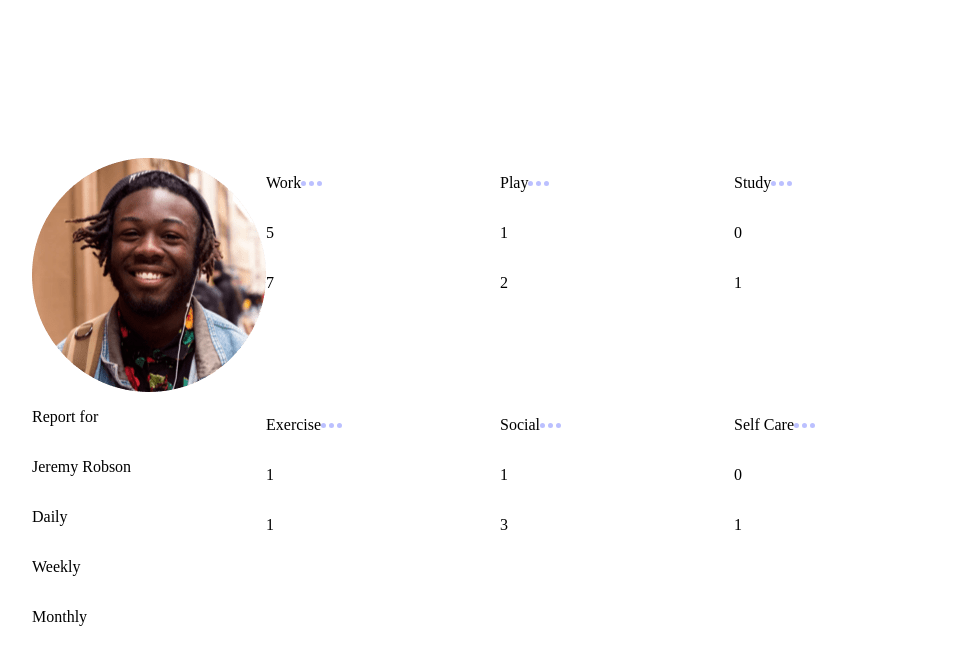
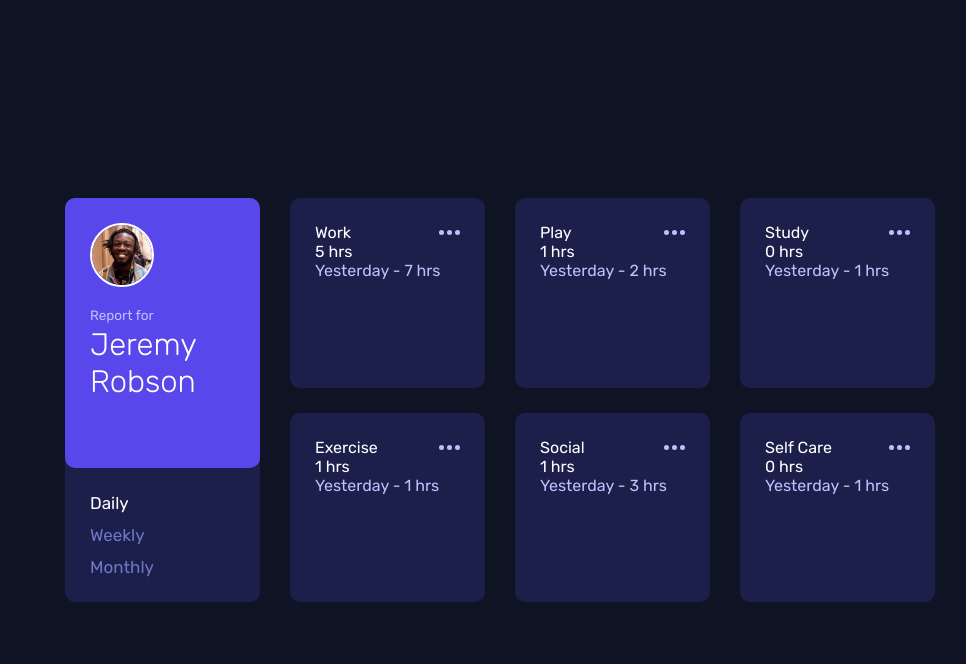
Before and after one commit to VasuBeachoo/time-tracking-dashboard, a React (Create React App) app: page / in a window 1280 px wide. Shown: the top 664 px of the page, without its empty margins (140-1106 px from the left). Built offline with nearby package versions, Linux system fonts and the light colour scheme.

Commit message:
Style ProfileBlock component

```diff
--- a/src/App.js
+++ b/src/App.js
@@ -16,6 +16,7 @@ const App = () => {
     <div className="dashboard-container">
       <div className="dashboard">
         <ProfileBlock
+          timeMode={timeMode}
           imgSrc={imgJeremy}
           imgAlt="Jeremy"
           name="Jeremy Robson"
--- a/src/components/ActivityBlock.jsx
+++ b/src/components/ActivityBlock.jsx
@@ -19,6 +19,12 @@ const ActivityBlock = ({ timeMode, data, iconSrc, iconAlt }) => {
     }
   }
 
+  function getPrevPeriodDisplay(timeMode) {
+    if (timeMode === "Daily") return "Yesterday - ";
+    else if (timeMode === "Weekly") return "Last Week - ";
+    else if (timeMode === "Monthly") return "Last Month - ";
+  }
+
   return (
     <div className="activity">
       <div className="activity__info">
@@ -27,8 +33,12 @@ const ActivityBlock = ({ timeMode, data, iconSrc, iconAlt }) => {
           <img src={iconSrc} alt={iconAlt} className="activity__ellipsis" />
         </div>
         <div className="activity__time-container">
-          <p className="heading__time">{getTime("current", timeMode)}</p>
-          <p className="heading__last-time">{getTime("previous", timeMode)}</p>
+          <p className="activity__current-time">
+            {getTime("current", timeMode)} hrs
+          </p>
+          <p className="activity__prev-time">
+            {getPrevPeriodDisplay(timeMode) + getTime("previous", timeMode)} hrs
+          </p>
         </div>
       </div>
     </div>
--- a/src/components/ProfileBlock.jsx
+++ b/src/components/ProfileBlock.jsx
@@ -1,5 +1,18 @@
-const ProfileBlock = ({ imgSrc, imgAlt, name, timeModes, updateTimeMode }) => {
+const ProfileBlock = ({
+  timeMode,
+  imgSrc,
+  imgAlt,
+  name,
+  timeModes,
+  updateTimeMode,
+}) => {
   let key = 0;
+
+  function getTimeModeClass(timeModeText, timeMode) {
+    if (timeModeText === timeMode)
+      return "profile__time-mode profile__time-mode--selected";
+    else return "profile__time-mode profile__time-mode--unselected";
+  }
 
   return (
     <div className="profile">
@@ -11,14 +24,14 @@ const ProfileBlock = ({ imgSrc, imgAlt, name, timeModes, updateTimeMode }) => {
         </div>
       </div>
       <div className="profile__time-container">
-        {timeModes.map((timeMode) => {
+        {timeModes.map((timeModeText) => {
           return (
             <p
               key={key++}
-              className="profile__time"
-              onClick={() => updateTimeMode(timeMode)}
+              className={getTimeModeClass(timeModeText, timeMode)}
+              onClick={() => updateTimeMode(timeModeText)}
             >
-              {timeMode}
+              {timeModeText}
             </p>
           );
         })}
--- a/src/css/style.css
+++ b/src/css/style.css
@@ -1,3 +1,4 @@
+@import url("https://fonts.googleapis.com/css2?family=Rubik:wght@300;400;500&display=swap");
 body {
   margin: 0;
 }
@@ -17,6 +18,7 @@ body {
       -ms-flex-align: center;
           align-items: center;
   min-height: 100vh;
+  background-color: #0f1424;
 }
 
 .dashboard {
@@ -25,6 +27,8 @@ body {
   -ms-grid-rows: (1fr)[2];
   -ms-grid-columns: (1fr)[4];
       grid-template: repeat(2, 1fr)/repeat(4, 1fr);
+  gap: 25px 30px;
+  font-family: "Rubik", sans-serif;
 }
 
 .profile {
@@ -46,6 +50,11 @@ body {
   -webkit-box-align: start;
       -ms-flex-align: start;
           align-items: flex-start;
+  -webkit-box-sizing: border-box;
+          box-sizing: border-box;
+  background-color: #1c1f4a;
+  border-radius: 10px;
+  width: 195px;
 }
 
 .profile__info {
@@ -62,6 +71,20 @@ body {
   -webkit-box-align: start;
       -ms-flex-align: start;
           align-items: flex-start;
+  -webkit-box-sizing: border-box;
+          box-sizing: border-box;
+  background-color: #5847eb;
+  border-radius: 10px;
+  width: 100%;
+  height: 270px;
+  padding: 25px;
+}
+
+.profile__img {
+  width: 60px;
+  border-radius: 100%;
+  border: 2px solid white;
+  margin: 0 0 20px 0;
 }
 
 .profile__text-container {
@@ -80,7 +103,74 @@ body {
           align-items: flex-start;
 }
 
+.profile__text {
+  color: #bdc1ff;
+  font-size: 13.5px;
+  font-weight: 400;
+  margin: 0 0 3px 0;
+}
+
+.profile__name {
+  color: white;
+  font-size: 31px;
+  font-weight: 300;
+  margin: 0;
+}
+
 .profile__time-container {
+  display: -webkit-box;
+  display: -ms-flexbox;
+  display: flex;
+  -webkit-box-orient: vertical;
+  -webkit-box-direction: normal;
+      -ms-flex-direction: column;
+          flex-direction: column;
+  -webkit-box-pack: justify;
+      -ms-flex-pack: justify;
+          justify-content: space-between;
+  -webkit-box-align: start;
+      -ms-flex-align: start;
+          align-items: flex-start;
+  height: 84px;
+  padding: 25px;
+}
+
+.profile__time-mode {
+  font-size: 17px;
+  font-weight: 400;
+  margin: 0;
+  -webkit-user-select: none;
+     -moz-user-select: none;
+      -ms-user-select: none;
+          user-select: none;
+  -webkit-transition: 0.2s;
+  transition: 0.2s;
+}
+
+.profile__time-mode:hover {
+  cursor: pointer;
+}
+
+.profile__time-mode--unselected {
+  color: #6f76c8;
+}
+
+.profile__time-mode--unselected:hover {
+  color: white;
+  opacity: 0.85;
+}
+
+.profile__time-mode--selected {
+  color: white;
+}
+
+.activity {
+  border-radius: 10px;
+  -webkit-box-sizing: border-box;
+          box-sizing: border-box;
+}
+
+.activity__info {
   display: -webkit-box;
   display: -ms-flexbox;
   display: flex;
@@ -94,22 +184,12 @@ body {
   -webkit-box-align: start;
       -ms-flex-align: start;
           align-items: flex-start;
-}
-
-.activity {
-  display: -webkit-box;
-  display: -ms-flexbox;
-  display: flex;
-  -webkit-box-orient: vertical;
-  -webkit-box-direction: normal;
-      -ms-flex-direction: column;
-          flex-direction: column;
-  -webkit-box-pack: start;
-      -ms-flex-pack: start;
-          justify-content: flex-start;
-  -webkit-box-align: start;
-      -ms-flex-align: start;
-          align-items: flex-start;
+  -webkit-box-sizing: border-box;
+          box-sizing: border-box;
+  background-color: #1c1f4a;
+  border-radius: 10px;
+  height: 100%;
+  padding: 25px;
 }
 
 .activity__header-container {
@@ -126,6 +206,12 @@ body {
   -webkit-box-align: center;
       -ms-flex-align: center;
           align-items: center;
+  width: 100%;
+}
+
+.activity__heading {
+  color: white;
+  margin: 0;
 }
 
 .activity__time-container {
@@ -143,4 +229,14 @@ body {
       -ms-flex-align: start;
           align-items: flex-start;
 }
+
+.activity__current-time {
+  color: white;
+  margin: 0;
+}
+
+.activity__prev-time {
+  color: #bdc1ff;
+  margin: 0;
+}
 /*# sourceMappingURL=style.css.map */
--- a/src/css/style.scss
+++ b/src/css/style.scss
@@ -1,5 +1,30 @@
+///////////////////////////////////////
+// IMPORTS ////////////////////////////
+
+@import url("https://fonts.googleapis.com/css2?family=Rubik:wght@300;400;500&display=swap");
+
 ///////////////////////////////////////
 // VARIABLES //////////////////////////
+
+$colors: (
+  Blue: hsl(246, 80%, 60%),
+  Light-red-work: hsl(15, 100%, 70%),
+  Soft-blue-play: hsl(195, 74%, 62%),
+  Light-red-study: hsl(348, 100%, 68%),
+  Lime-green-exercise: hsl(145, 58%, 55%),
+  Violet-social: hsl(264, 64%, 52%),
+  Soft-orange-self-care: hsl(43, 84%, 65%),
+  Very-dark-blue: hsl(226, 43%, 10%),
+  Dark-blue: hsl(235, 46%, 20%),
+  Desaturated-blue: hsl(235, 45%, 61%),
+  Pale-blue: hsl(236, 100%, 87%),
+  White: hsl(0, 0%, 100%),
+);
+
+$font: "Rubik", sans-serif;
+
+$border-radius: 10px;
+$padding: 25px;
 
 ///////////////////////////////////////
 // MIXINS /////////////////////////////
@@ -14,6 +39,10 @@
 ///////////////////////////////////////
 // FUNCTIONS //////////////////////////
 
+@function color($color-name) {
+  @return map-get($colors, $color-name);
+}
+
 ///////////////////////////////////////
 // STYLES /////////////////////////////
 
@@ -24,38 +53,125 @@ body {
 .dashboard-container {
   @include flex(row, center, center);
   min-height: 100vh;
+  background-color: color(Very-dark-blue);
 }
 
 .dashboard {
   display: grid;
   grid-template: repeat(2, 1fr) / repeat(4, 1fr);
+  gap: 25px 30px;
+  font-family: $font;
 }
 
 .profile {
   grid-area: 1 / 1 / 3 / 2;
   @include flex(column, flex-start, flex-start);
+  box-sizing: border-box;
+  background-color: color(Dark-blue);
+  border-radius: $border-radius;
+  width: 195px;
 
   &__info {
     @include flex(column, flex-start, flex-start);
+    box-sizing: border-box;
+    background-color: color(Blue);
+    border-radius: $border-radius;
+    width: 100%;
+    height: 270px;
+    padding: $padding;
+  }
+
+  &__img {
+    width: 60px;
+    border-radius: 100%;
+    border: 2px solid color(White);
+    margin: 0 0 20px 0;
   }
 
   &__text-container {
     @include flex(column, flex-start, flex-start);
   }
 
+  &__text {
+    color: color(Pale-blue);
+    font-size: 13.5px;
+    font-weight: 400;
+    margin: 0 0 3px 0;
+  }
+
+  &__name {
+    color: color(White);
+    font-size: 31px;
+    font-weight: 300;
+    margin: 0;
+  }
+
   &__time-container {
-    @include flex(column, flex-start, flex-start);
+    @include flex(column, space-between, flex-start);
+    height: 84px;
+    padding: $padding;
+  }
+
+  &__time-mode {
+    font-size: 17px;
+    font-weight: 400;
+    margin: 0;
+    user-select: none;
+    transition: 0.2s;
+
+    &:hover {
+      cursor: pointer;
+    }
+
+    &--unselected {
+      color: color(Desaturated-blue);
+
+      &:hover {
+        color: color(White);
+        opacity: 0.85;
+      }
+    }
+
+    &--selected {
+      color: color(White);
+    }
   }
 }
 
 .activity {
-  @include flex(column, flex-start, flex-start);
+  border-radius: $border-radius;
+  box-sizing: border-box;
+
+  &__info {
+    @include flex(column, flex-start, flex-start);
+    box-sizing: border-box;
+    background-color: color(Dark-blue);
+    border-radius: $border-radius;
+    height: 100%;
+    padding: $padding;
+  }
 
   &__header-container {
     @include flex(row, space-between, center);
+    width: 100%;
+  }
+
+  &__heading {
+    color: color(White);
+    margin: 0;
   }
 
   &__time-container {
     @include flex(column, flex-start, flex-start);
   }
+
+  &__current-time {
+    color: color(White);
+    margin: 0;
+  }
+
+  &__prev-time {
+    color: color(Pale-blue);
+    margin: 0;
+  }
 }
```
